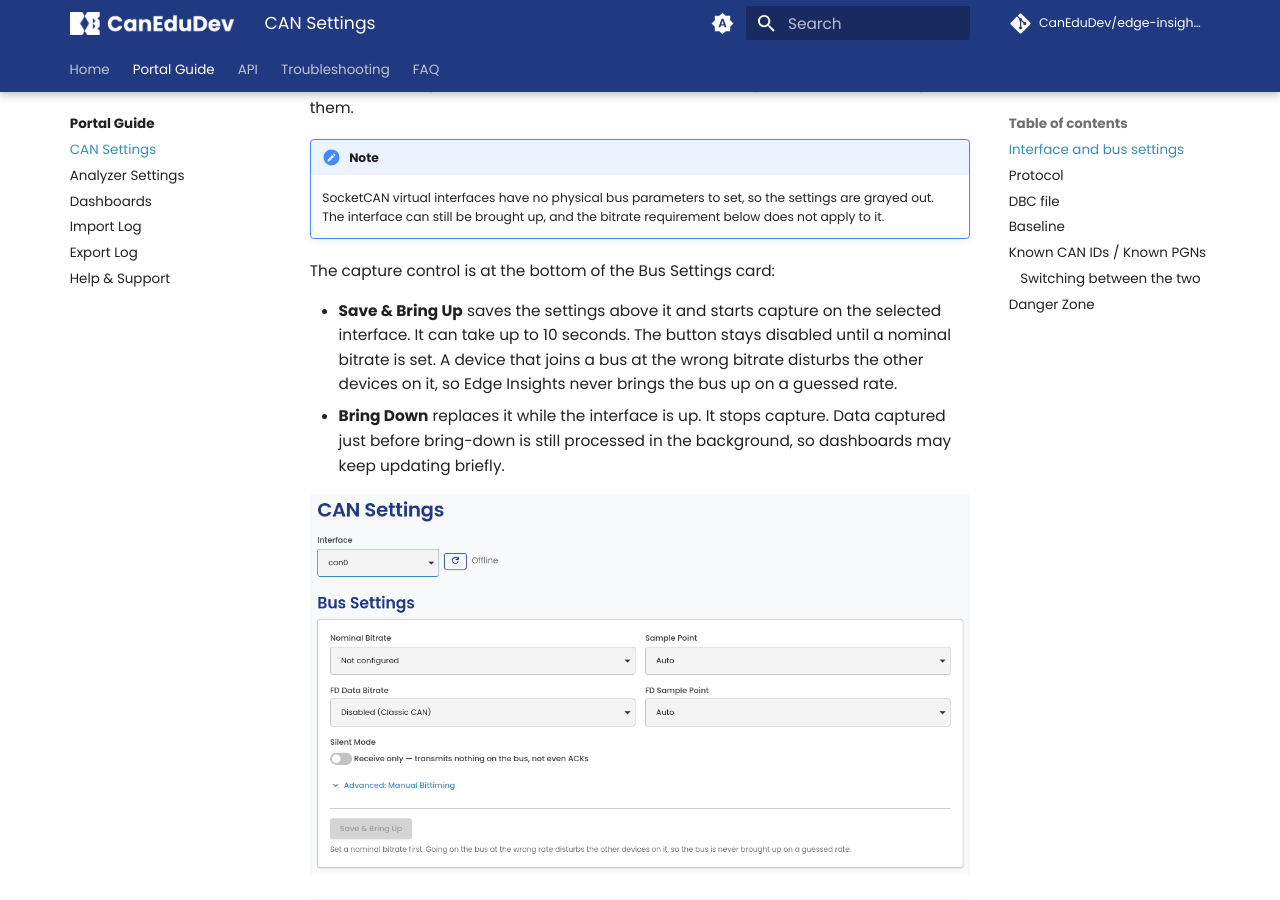
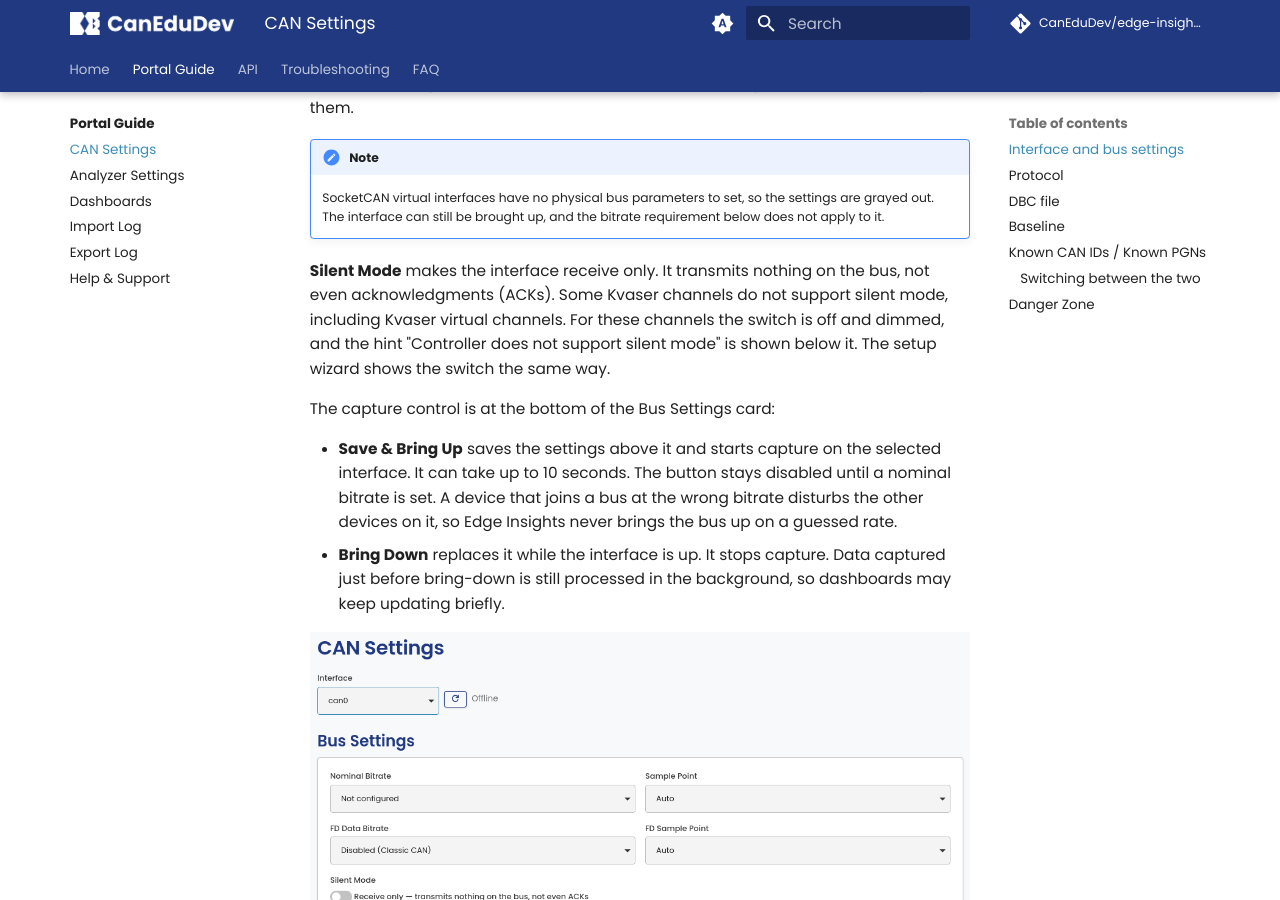
Before and after one commit to CanEduDev/edge-insights-docs, an MkDocs documentation site: the page built from docs/portal/can-settings.md, in a window 1280 px wide and 900 px high, scrolled down 333 px. Built offline with MkDocs 1.6.1 and Material for MkDocs 9.7.7, drawn with Linux system fonts in a browser that asks for light colours; comment, search, counter and statistics services are not loaded.

Commit message:
docs(can-settings): describe Silent Mode and unsupported channels
Silent Mode was visible in the screenshots but not described. Explain
what it does, and that it is off and dimmed, with the hint "Controller
does not support silent mode", on a Kvaser channel that does not support
it, including Kvaser virtual channels (CanEduDev/edge-insights#353).

Co-Authored-By: Claude Opus 5.5 (1M context) <noreply@anthropic.com>

```diff
--- a/docs/portal/can-settings.md
+++ b/docs/portal/can-settings.md
@@ -15,6 +15,13 @@ SocketCAN virtual interfaces have no physical bus parameters to set, so the
 settings are grayed out. The interface can still be brought up, and the
 bitrate requirement below does not apply to it.
 ///
+
+**Silent Mode** makes the interface receive only. It transmits nothing on
+the bus, not even acknowledgments (ACKs). Some Kvaser channels do not
+support silent mode, including Kvaser virtual channels. For these
+channels the switch is off and dimmed, and the hint "Controller does not
+support silent mode" is shown below it. The setup wizard shows the switch
+the same way.
 
 The capture control is at the bottom of the Bus Settings card:
 
```
